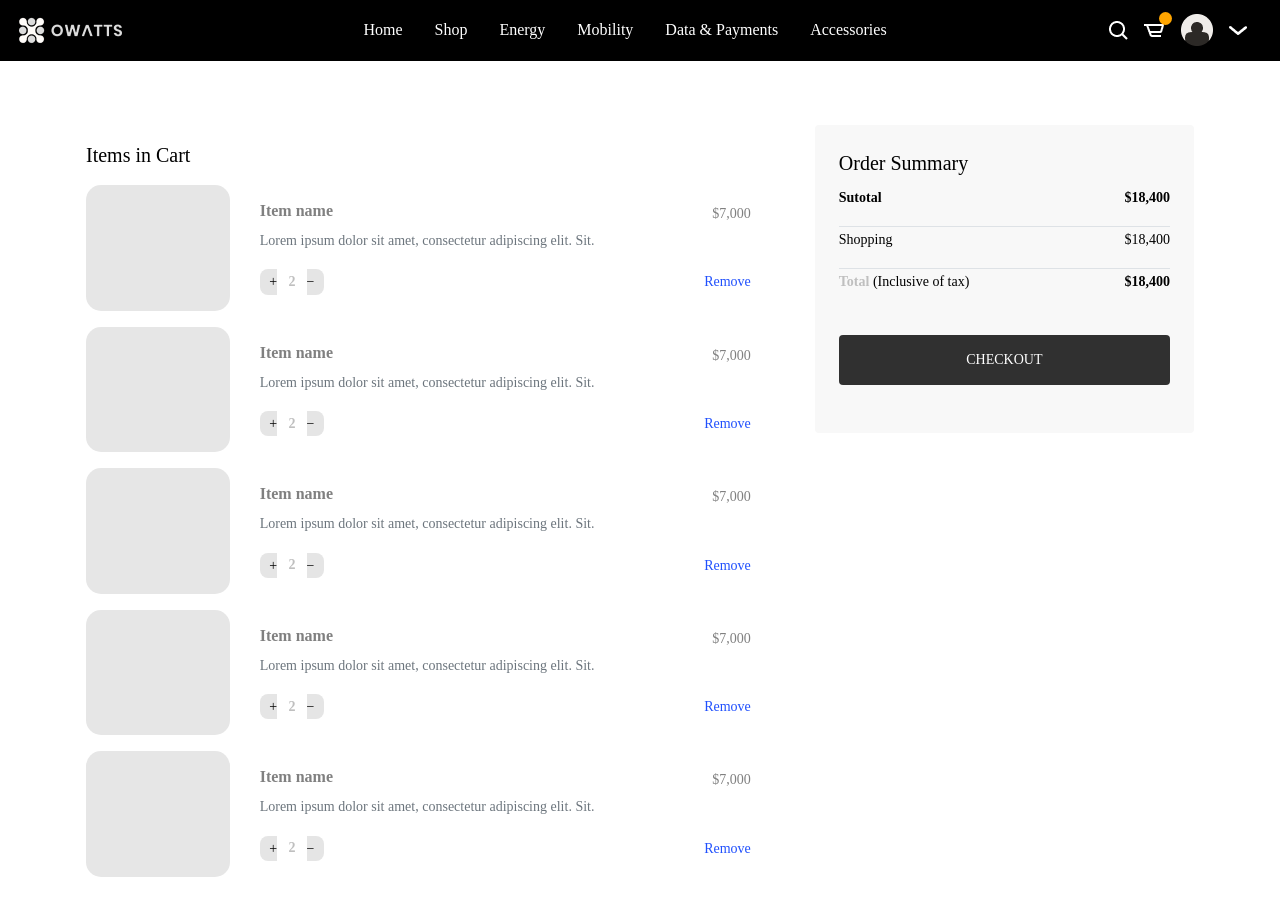
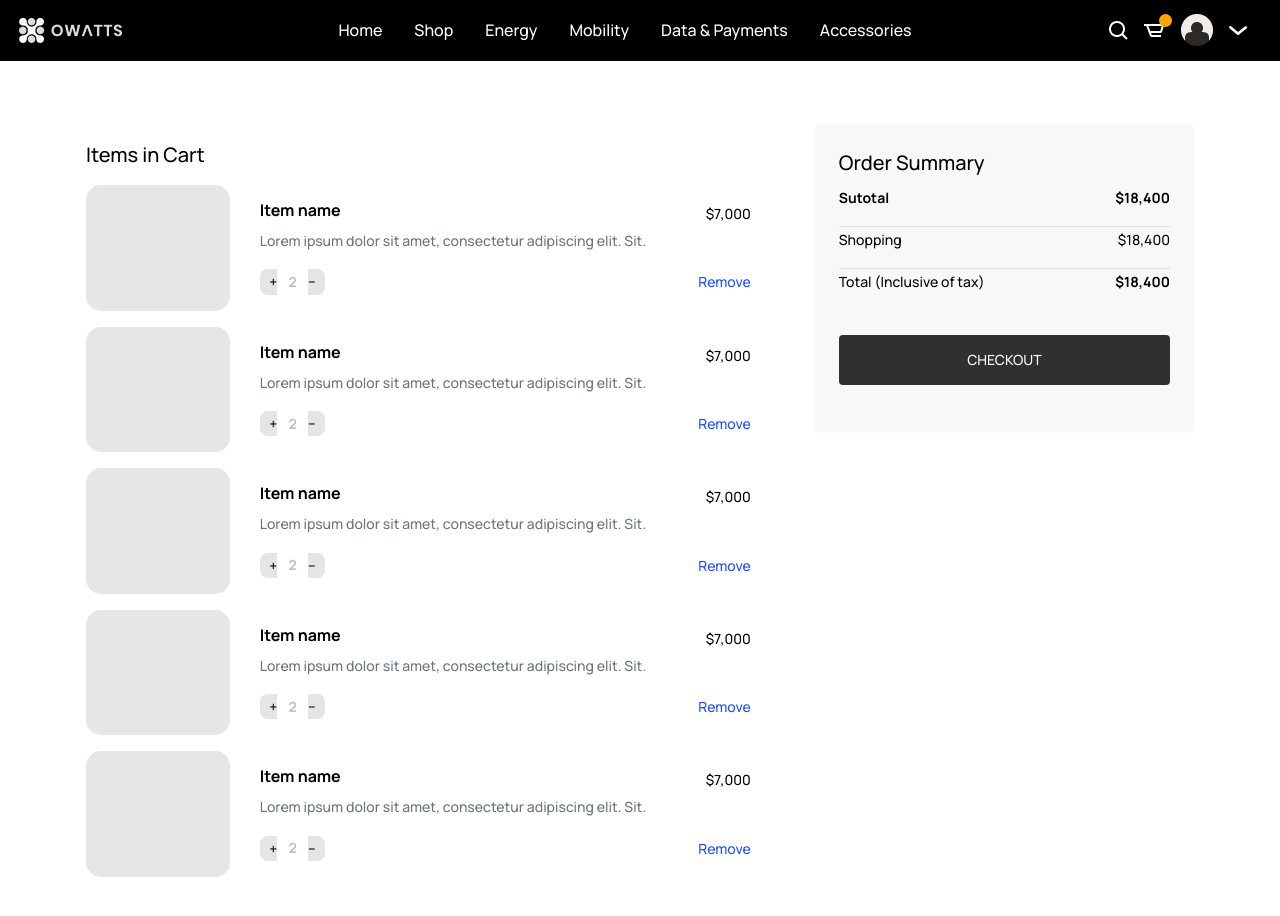
Before and after one commit to ufortstephen/onewatt, a Nuxt app: page /cart in a window 1280 px wide. Shown: the top 916 px of the page. Built offline with nearby package versions, Linux system fonts and the light colour scheme.

Commit message:
formatted text sizes

```diff
--- a/components/AppHeader.vue
+++ b/components/AppHeader.vue
@@ -134,7 +134,7 @@ img {
   height: 13px;
   border-radius: 50%;
   background-color: orange;
-  top: -10px;
+  top: -5px;
   color: #fff;
 }
 .navbar-light .navbar-toggler {
--- a/components/CartItem.vue
+++ b/components/CartItem.vue
@@ -32,6 +32,9 @@ export default {};
 </script>
 
 <style scoped>
+a:hover {
+  cursor: pointer;
+}
 .box {
   width: 100%;
   height: 100%;
--- a/components/ProductCard.vue
+++ b/components/ProductCard.vue
@@ -3,7 +3,7 @@
     <div class="out__of__stock"><small>OUT OF STOCK</small></div>
     <img src="~assets/images/bg__two.png" alt="" />
     <div class="category__name py-3 pl-2">
-      <h5 class="">Product Name</h5>
+      <h6 class="">Product Name</h6>
       <p class="mb-0">
         NGN 250,000 <strike class="small ml-3">NGN 500,000</strike>
       </p>
@@ -23,6 +23,7 @@ export default {
 <style scoped>
 p {
   color: #000;
+  font-size: small;
 }
 img {
   width: 100%;
--- a/components/ProductCategory.vue
+++ b/components/ProductCategory.vue
@@ -2,7 +2,7 @@
   <div class="product__card card">
     <img src="~assets/images/bg__two.png" alt="" />
     <div class="category__name py-3 pl-2">
-      <h5 class="">Category Name</h5>
+      <h6 class="">Category Name</h6>
       <NuxtLink to="/products">
         <button class="view__products-btn">VIEW ALL PRODUCTS</button>
       </NuxtLink>
@@ -42,7 +42,6 @@ h5 {
 
 .view__products-btn {
   position: relative;
-
   background: #303030;
   font-size: 11px;
   text-align: center;
--- a/nuxt.config.js
+++ b/nuxt.config.js
@@ -23,7 +23,7 @@ export default {
             },
 
             {
-                rel: "preconnect",
+                rel: "stylesheet",
                 href: "https://fonts.googleapis.com/css2?family=Manrope:wght@500;700&display=swap",
 
             },
--- a/pages/cart/index.vue
+++ b/pages/cart/index.vue
@@ -23,7 +23,8 @@
           </div>
           <div class="d-flex justify-content-between">
             <p>
-              <span style="font-weight: bold">Total</span> (Inclusive of tax)
+              <span style="font-weight: bolder; color: #000">Total</span>
+              (Inclusive of tax)
             </p>
             <p style="font-weight: bold">$18,400</p>
           </div>
--- a/pages/index.vue
+++ b/pages/index.vue
@@ -8,9 +8,12 @@
 export default {};
 </script>
 
-<style>
-* {
-  padding: 0;
-  margin: 0;
+<style >
+@import url("https://fonts.googleapis.com/css2?family=Manrope:wght@500;700&display=swap");
+body {
+  font-family: "Manrope", sans-serif;
+}
+.text-muted{
+  color: #84807C;
 }
 </style>
--- a/pages/products/index.vue
+++ b/pages/products/index.vue
@@ -16,7 +16,7 @@
       </div>
     </div>
 
-    <AppFooter />
+    <AppFooter class="mt-5" />
   </div>
 </template>
 
@@ -31,17 +31,35 @@ export default {
 
 <style scoped>
 .products__container {
-  /* display: grid;
-
-  grid-template-columns: repeat(auto-fit, minmax(240px, 1fr));
-  grid-gap: 1rem;
-  row-gap: 3rem; */
   display: grid;
   grid-gap: 1rem;
   padding: 16px;
   grid-template-columns: repeat(auto-fill, minmax(260px, 1fr));
   grid-auto-flow: column;
   grid-auto-columns: minmax(260px, 1fr);
-  overflow-x: auto;
+  overflow-x: scroll;
 }
+
+.products__container::-webkit-scrollbar {
+  /* display: none; */
+}
+
+/* .products__container::-webkit-scrollbar {
+  width: 12px;
+}
+
+.products__container::-webkit-scrollbar-track {
+  -webkit-box-shadow: none;
+  background: transparent;
+  border-radius: 10px;
+}
+
+.products__container::-webkit-scrollbar-thumb {
+  border-radius: 0px;
+  height: 3px;
+  width: 3px;
+  -webkit-box-shadow: none;
+  border-radius: 70px;
+  background: #000;
+} */
 </style>
--- a/pages/products/product.vue
+++ b/pages/products/product.vue
@@ -416,7 +416,7 @@ export default {};
 <style>
 p,
 a {
-  font-size: 16px;
+  font-size: small;
   color: #000;
 }
 </style>
```
Also changed, not shown: assets/css/main.css.
